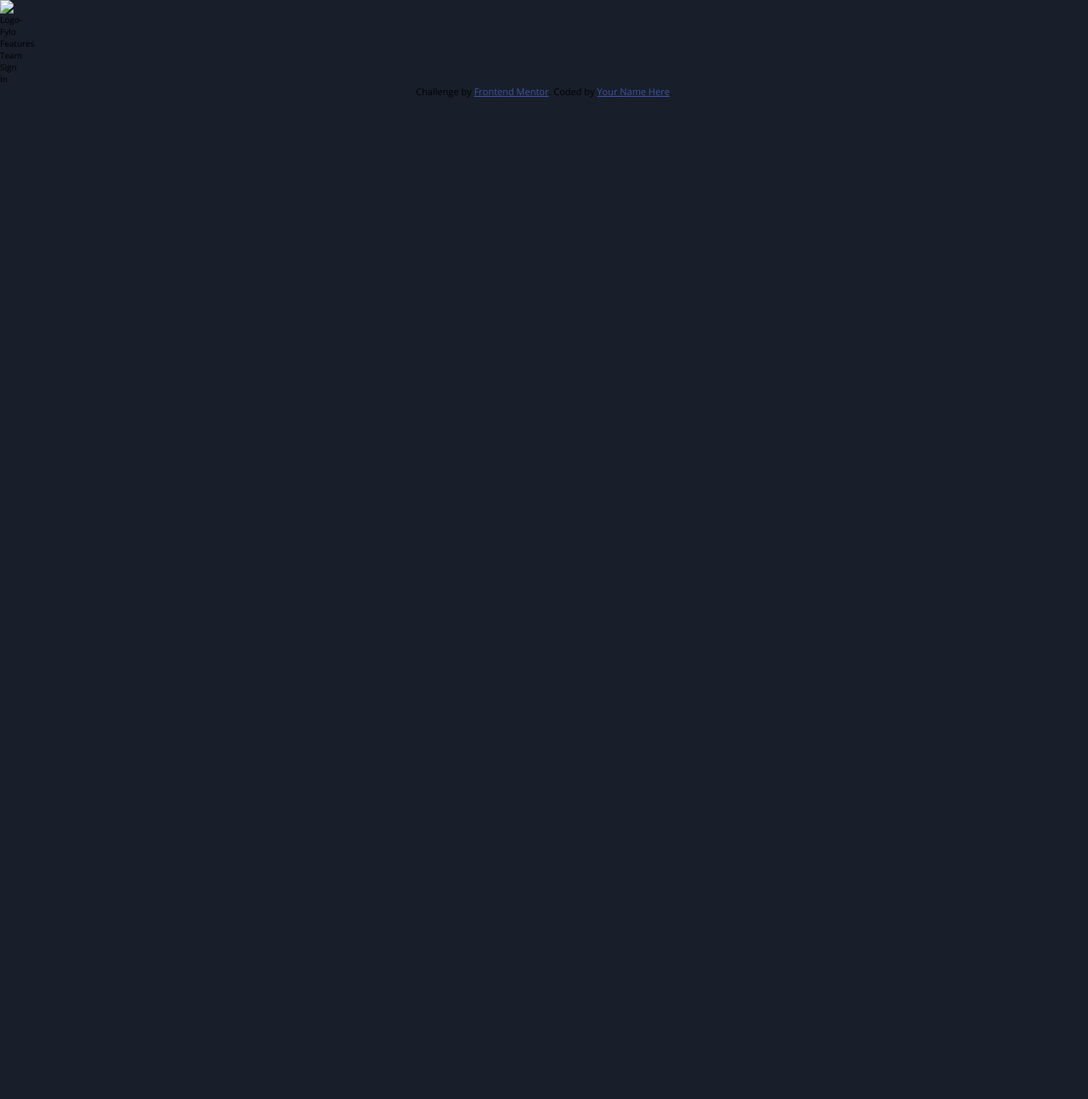
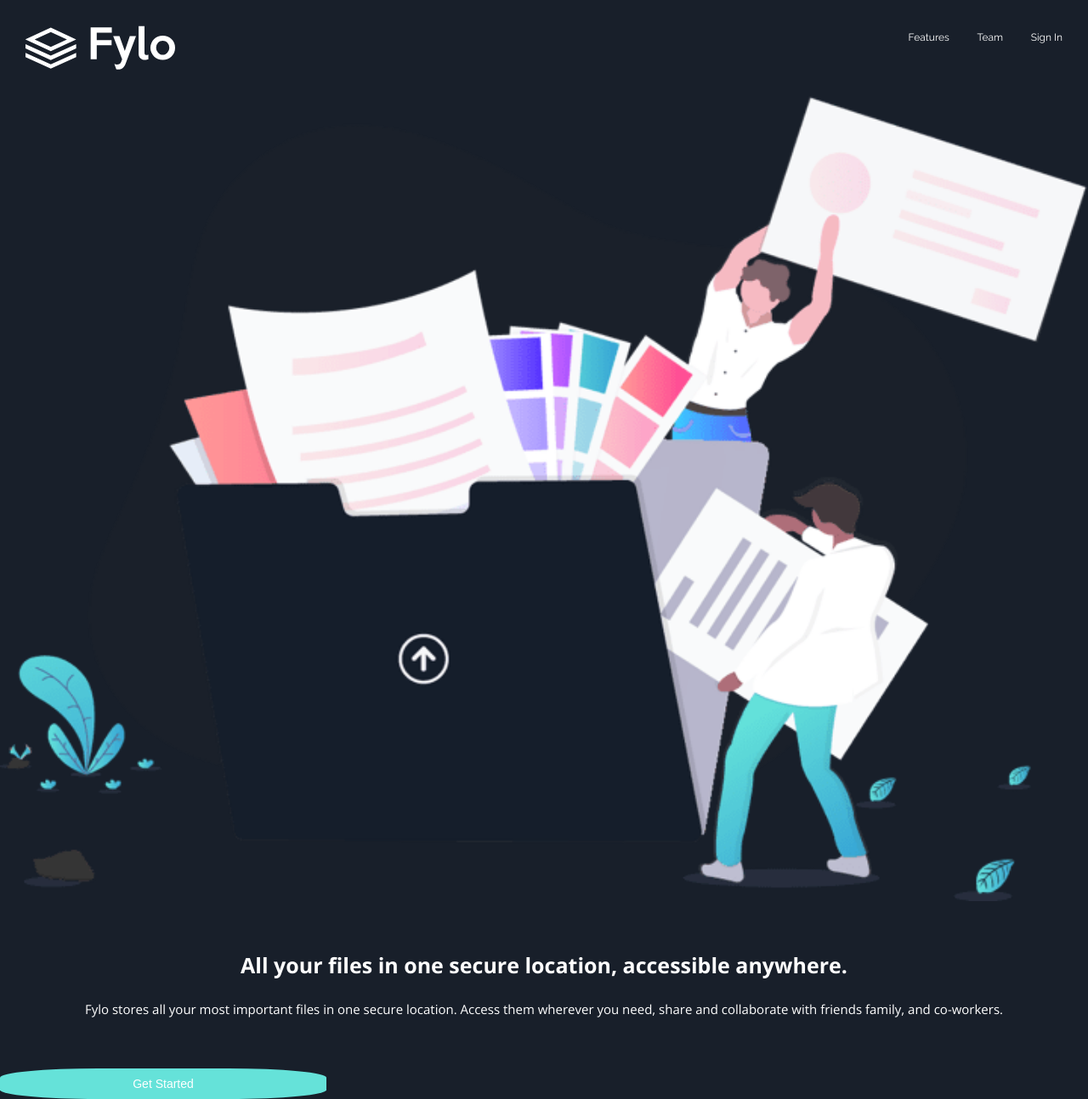
Before and after one commit to LorgioRoda/Frontend-Mentor-1, a plain HTML site: page index.html in a window 1280 px wide. Shown: the whole page at 85% size. Before the commit the page ends 800 px from the top, so only its background shows below. Drawn offline with nearby package versions, Linux system fonts and the light colour scheme; files that its build step writes are made by us from their sources.

Commit message:
main menu complete

```diff
--- a/index.html
+++ b/index.html
@@ -7,7 +7,7 @@
   <link rel="icon" type="image/png" sizes="32x32" href="./images/favicon-32x32.png">
   <link rel="preconnect" href="https://fonts.gstatic.com">
   <!--Styles-->
-  <link rel="stylesheet" href="/fylo-dark-theme-landing-page-master/styles.css">
+  <link rel="stylesheet" href="/styles.css">
   <!--Fonts-->
   <link href="https://fonts.googleapis.com/css2?family=Raleway:wght@400;700&display=swap" rel="stylesheet">
   <link rel="preconnect" href="https://fonts.gstatic.com">
@@ -22,26 +22,30 @@
 </head>
 <body>
   <header class="header">
-    <nav class="menu">
-      <img src="/fylo-dark-theme-landing-page-master/images/logo.svg" alt="Logo-Fylo">
-      <ul>Features</ul>
-      <ul>Team</ul>
-      <ul>Sign In</ul>
+    <nav class="header__menu">
+      <img src="/images/logo.svg" alt="Logo-Fylo">
+      <ul class="header__menu_list">
+      <li><a href="#">Features</a> </li>
+      <li><a href="#" >Team </a> </li>
+      <li><a href="">Sign In</a></li>
+      </ul>
     </nav>
   </header>
 
+  <main>
+    <div class="banner">
+      <img src="/images/illustration-intro.png" alt="">
+      <h1>
+        All your files in one secure location, accessible anywhere.
+      </h1>
+      <p>
+        Fylo stores all your most important files in one secure location. Access them wherever
+        you need, share and collaborate with friends family, and co-workers.
+      </p>
+      <button>Get Started</button>
+    </div>
+  </main>
   <!--
-  Features
-  Team
-  Sign In
-
-  All your files in one secure location, accessible anywhere.
-
-  Fylo stores all your most important files in one secure location. Access them wherever
-  you need, share and collaborate with friends family, and co-workers.
-
-  Get Started
-
   Access your files, anywhere
 
   The ability to use a smartphone, tablet, or computer to access your account means your
@@ -111,12 +115,12 @@
   Contact Us
   Terms
   Privacy
--->
+
   <footer>
     <p class="attribution">
       Challenge by <a href="https://www.frontendmentor.io?ref=challenge" target="_blank">Frontend Mentor</a>.
       Coded by <a href="#">Your Name Here</a>.
     </p>
-  </footer>
+  </footer>-->
 </body>
 </html>
--- a/styles.css
+++ b/styles.css
@@ -24,13 +24,73 @@ html {
     font-family:'Open Sans', sans-serif;
 }
 
-.header {
-    width: 100%;
+/*menu*/
+
+.header__menu {
     display: flex;
     justify-content: space-between;
-    align-items: center;
+    margin-top: 30px;
 }
 
-.menu {
-    width: 1px;
+.header img {
+    display: inline-block;
+    margin-left: 30px;
+    max-width: 25%;
+    cursor: pointer;
 }
+
+
+.header__menu_list li {
+    display: inline;
+    display: inline-block;
+    justify-content: space-between;
+    margin-top: 0.5rem;
+    font-size: 1.2rem;
+    text-decoration: none;
+}
+
+.header__menu_list a {
+    padding: auto;
+    margin-right: 30px;
+    text-decoration: none;
+    cursor: pointer;
+    font-family: 'Raleway', sans-serif;
+    font-weight: 400;
+    color: var(--White);
+}
+
+/*Banner*/
+
+
+.banner img {
+    width: 100%;
+    margin: 30px 0px 30px 0px;
+}
+
+.banner h1 {
+    text-align: center;
+    font-size: 2.5rem;
+    margin: 25px 25px 25px 25px;
+    color: var(--White);
+}
+
+.banner p {
+    text-align: center;
+    font-size: 1.5rem;
+    margin: 25px 25px 25px 25px;
+    font-weight: 400;
+    color: var(--White);
+}
+ .banner button {
+    display: inline-block;
+    margin-top: 35px;
+    border-radius: 30%;
+    width: 30%;
+    padding: 10px;
+    color: var(--White);
+    background-color: var(--Cyan);
+    /*Sombra*/
+    border: none;
+    font-size: 1.4rem;
+    text-decoration: none;
+ }
```
